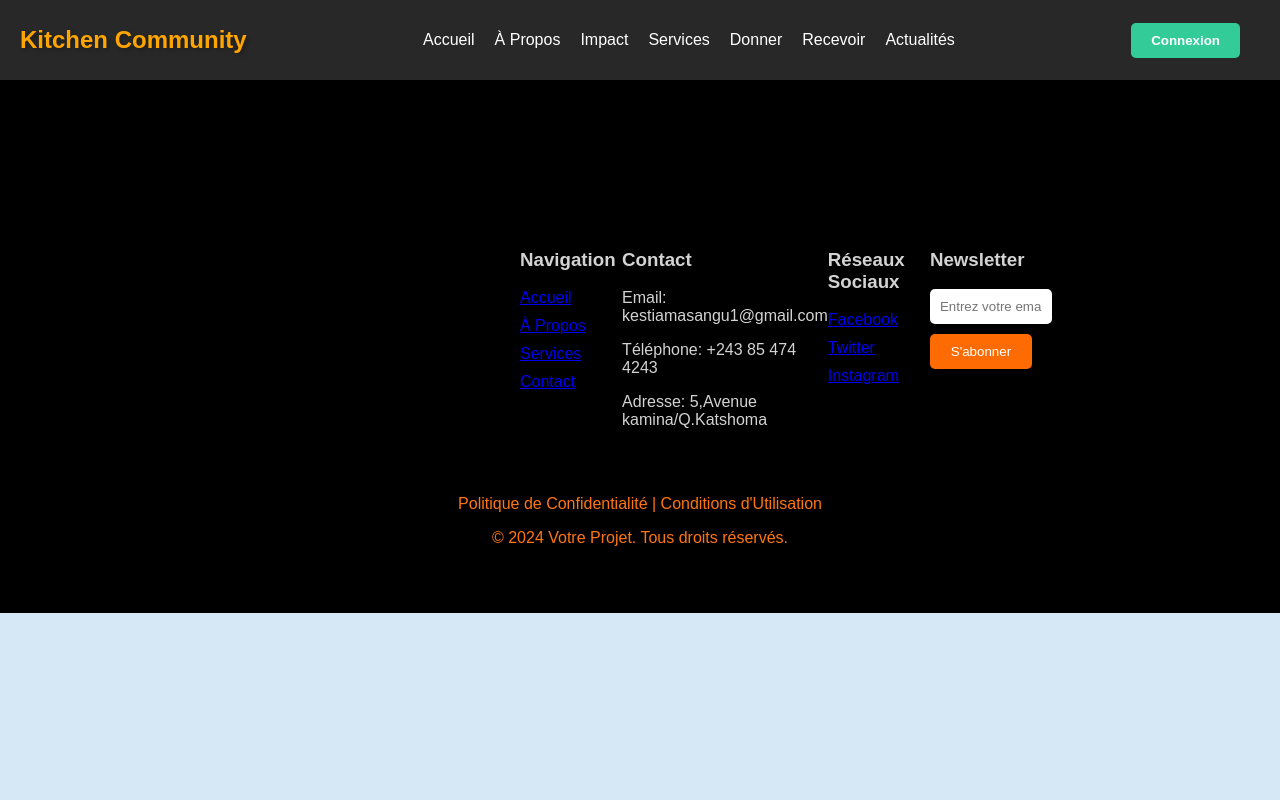
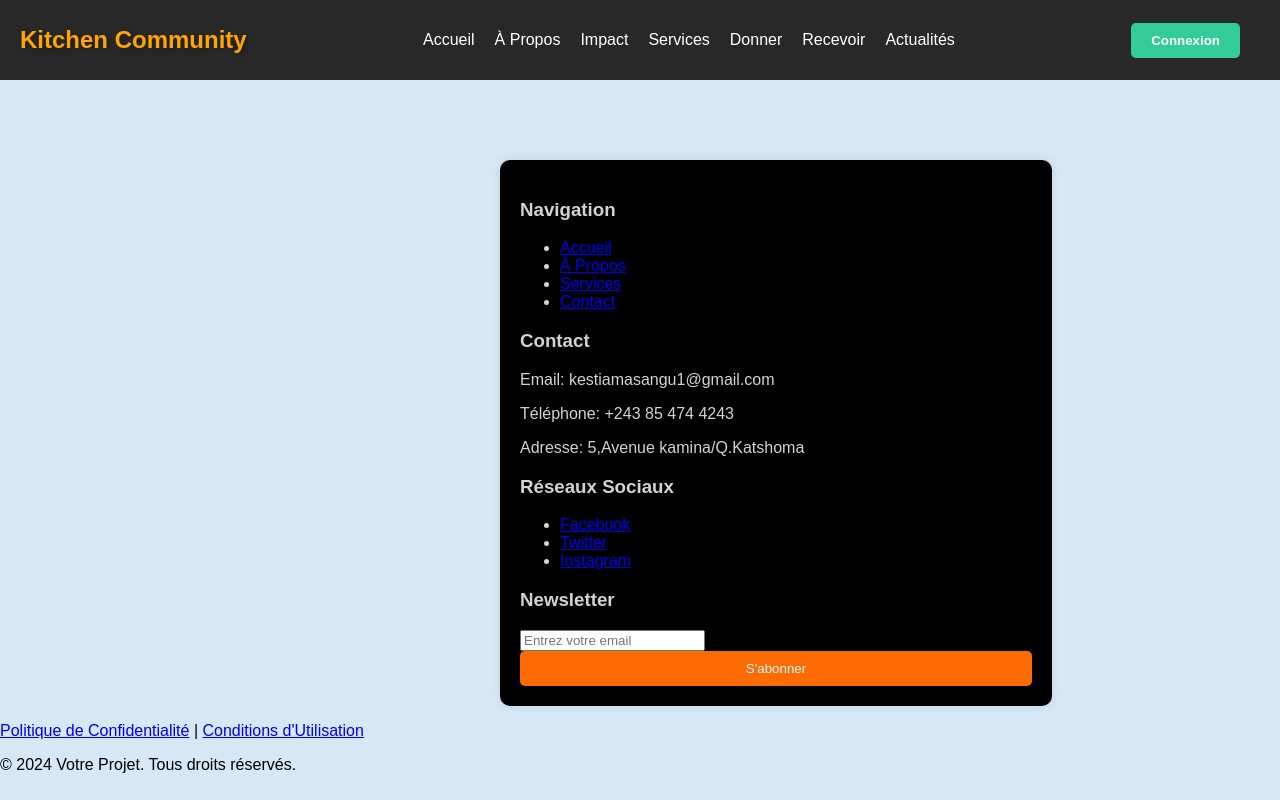
Before and after one commit to KESTIAMASANGU/kitchen-community-connection, a React (Create React App) app: page /connexion in a window 1280 px wide. Built offline with nearby package versions, Linux system fonts and the light colour scheme.

Commit message:
amelioration du footer

```diff
--- a/src/App.css
+++ b/src/App.css
@@ -316,7 +316,7 @@
   background-color: #0E4414;
   color: #D3D3D3;
   border-radius: 10px;
-  box-shadow: 0 0 10px rgba(0, 0, 0, 0.1);
+  /* box-shadow: 0 0 10px rgba(0, 0, 0, 0.1); */
 }
 
 .container h2 {
@@ -423,7 +423,7 @@
   background-color: #FF9F55;
 }
 
-.footer {
+/* .footer {
   background-color: #000;
   color: #FF7511;
   padding: 50px 0;
@@ -473,4 +473,4 @@
 
 .footer__legal a:hover {
   text-decoration: underline;
-}
+} */
--- a/src/footer.jsx
+++ b/src/footer.jsx
@@ -23,7 +23,7 @@
                     <h3>Réseaux Sociaux</h3>
                     <ul>
                         <li><a href="https://facebook.com/Kestia Ngoie" target="_blank" rel="noopener noreferrer">Facebook</a></li>
-                        <li><a href="https://twitter.com/Kestia Ngoie" target="_blank" rel="noopener noreferrer">Twitter</a></li>
+                        <li><a href="https://twitter.com/Kestia Masangu" target="_blank" rel="noopener noreferrer">Twitter</a></li>
                         <li><a href="https://instagram.com/Kestia Ngoie" target="_blank" rel="noopener noreferrer">Instagram</a></li>
                     </ul>
                 </div>
```
